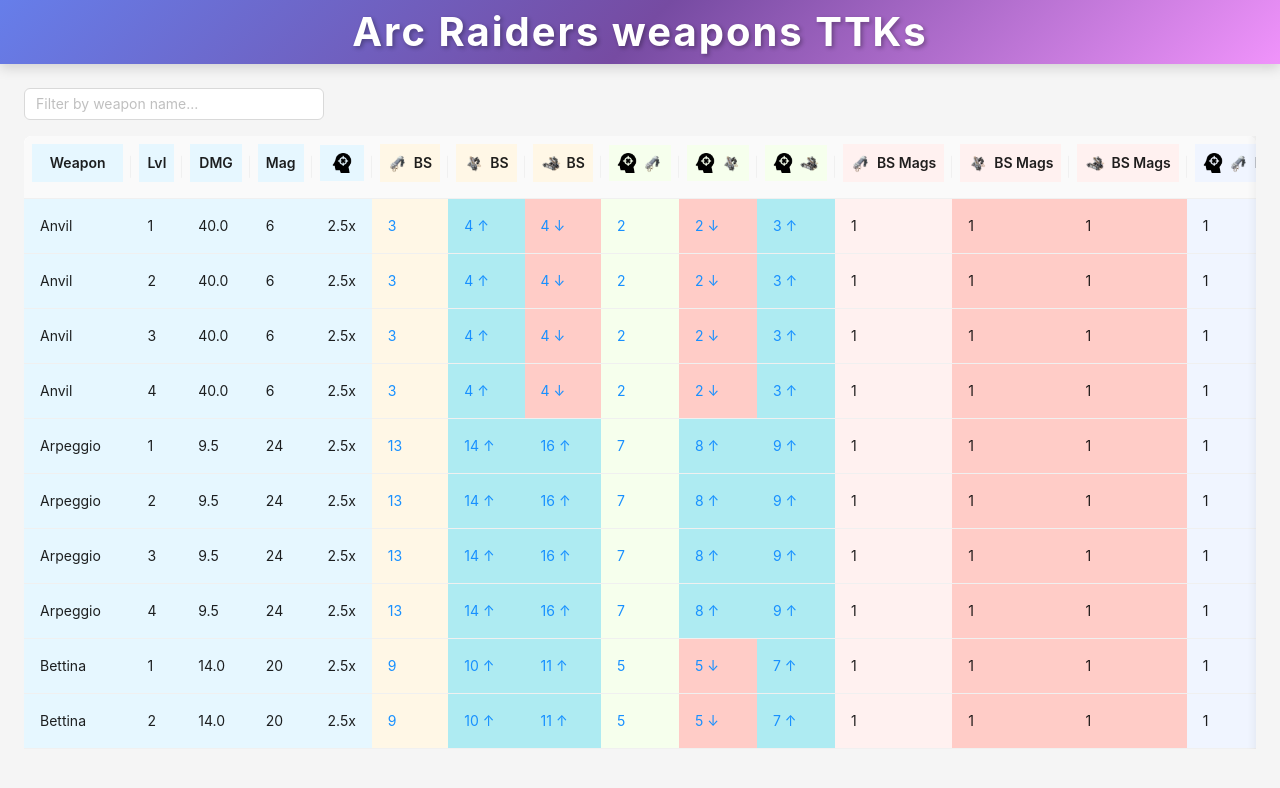
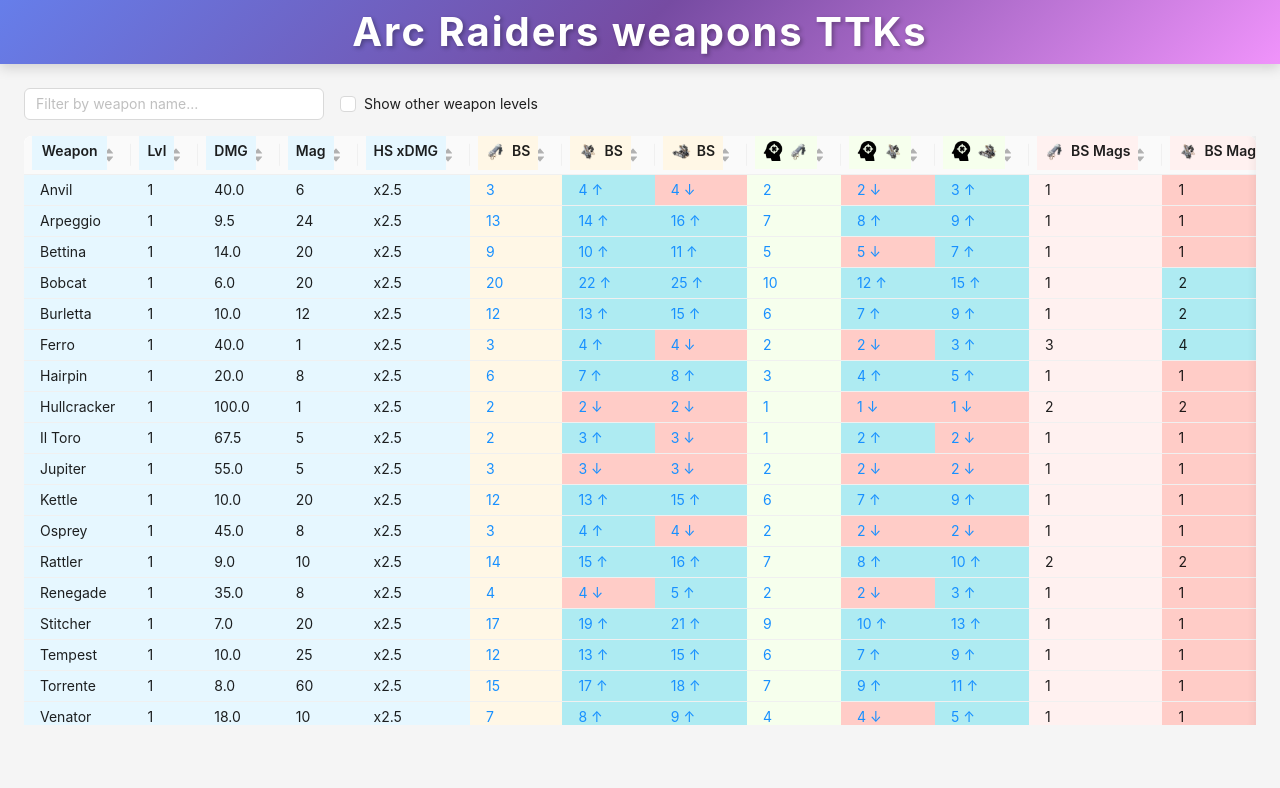
Before and after one commit to Sahabial/arc-raiders-ttks, a React (Vite) app: page / in a window 1280 px wide. Shown: the top 788 px of the page. Built offline with nearby package versions, Linux system fonts and the light colour scheme.

Commit message:
hide same level weapons udner a checkbox add sorting to the table new build

```diff
--- a/package.json
+++ b/package.json
@@ -8,7 +8,7 @@
     "build": "tsc && vite build",
     "build:standalone": "npm run build && node create-standalone.cjs",
     "preview": "vite preview",
-    "lint": "eslint . --ext ts,tsx --report-unused-disable-directives --max-warnings 0",
+    "lint": "eslint . --report-unused-disable-directives --max-warnings 0",
     "lint:style": "stylelint \"**/*.{css,scss}\"",
     "spellcheck": "cspell \"**/*.{ts,tsx,js,jsx,json,md}\"",
     "format": "prettier --write \"**/*.{ts,tsx,js,jsx,json,css,scss,md}\"",
@@ -25,6 +25,7 @@
     "eslint-plugin-react": "^7.37.5",
     "eslint-plugin-react-hooks": "^7.0.1",
     "eslint-plugin-react-refresh": "^0.4.24",
+    "globals": "^16.5.0",
     "prettier": "^3.6.2",
     "stylelint": "^16.25.0",
     "stylelint-config-standard": "^39.0.1",
--- a/src/components/WeaponsTable.tsx
+++ b/src/components/WeaponsTable.tsx
@@ -1,5 +1,6 @@
 import { useState } from 'react';
-import { Table, Input } from 'antd';
+import type { MouseEvent } from 'react';
+import { Table, Input, ConfigProvider, Checkbox } from 'antd';
 import type { ColumnsType } from 'antd/es/table';
 import { weapons } from '../data/weapons';
 import { shields } from '../data/shields';
@@ -50,6 +51,7 @@
 
 const WeaponsTable = () => {
   const [weaponFilter, setWeaponFilter] = useState<string>('');
+  const [showOtherLevels, setShowOtherLevels] = useState<boolean>(false);
 
   const lightShield =
     shields.find(s => {
@@ -161,11 +163,7 @@
     bgColor: string,
     icons?: string | string[]
   ) => {
-    const iconArray = icons
-      ? Array.isArray(icons)
-        ? icons
-        : [icons]
-      : [];
+    const iconArray = icons ? (Array.isArray(icons) ? icons : [icons]) : [];
     return (
       <div
         style={{
@@ -179,7 +177,8 @@
           justifyContent: 'center',
         }}
       >
-        {iconArray.map((icon, index) => (
+        {iconArray.map((icon, index) => {
+          return (
             <img
               key={index}
               src={icon}
@@ -190,7 +189,8 @@
                 objectFit: 'contain',
               }}
             />
-        ))}
+          );
+        })}
         {title && <span>{title}</span>}
       </div>
     );
@@ -267,12 +267,23 @@
     return '';
   };
 
+  // Helper function for sorting numbers with Infinity handling
+  const numberSorter = (a: number, b: number): number => {
+    if (a === Infinity && b === Infinity) return 0;
+    if (a === Infinity) return 1; // Infinity goes to end
+    if (b === Infinity) return -1; // Infinity goes to end
+    return a - b;
+  };
+
   const columns: ColumnsType<TableRow> = [
     {
       title: renderHeader('Weapon', '#e6f7ff'),
       dataIndex: 'weaponName',
       key: 'weaponName',
       fixed: 'left',
+      sorter: (a: TableRow, b: TableRow) => {
+        return a.weaponName.localeCompare(b.weaponName);
+      },
       onCell: () => {
         return { style: getColumnStyle('#e6f7ff') };
       },
@@ -281,6 +292,9 @@
       title: renderHeader('Lvl', '#e6f7ff'),
       dataIndex: 'upgradeLevel',
       key: 'upgradeLevel',
+      sorter: (a: TableRow, b: TableRow) => {
+        return a.upgradeLevel - b.upgradeLevel;
+      },
       render: (level: number) => {
         return level;
       },
@@ -292,6 +306,9 @@
       title: renderHeader('DMG', '#e6f7ff'),
       dataIndex: 'damage',
       key: 'damage',
+      sorter: (a: TableRow, b: TableRow) => {
+        return a.damage - b.damage;
+      },
       render: (damage: number) => {
         return damage.toFixed(1);
       },
@@ -303,16 +320,22 @@
       title: renderHeader('Mag', '#e6f7ff'),
       dataIndex: 'magazineSize',
       key: 'magazineSize',
+      sorter: (a: TableRow, b: TableRow) => {
+        return a.magazineSize - b.magazineSize;
+      },
       onCell: () => {
         return { style: getColumnStyle('#e6f7ff') };
       },
     },
     {
-      title: renderHeader('', '#e6f7ff', headshotIcon),
+      title: renderHeader('HS xDMG', '#e6f7ff'),
       dataIndex: 'headshotMultiplier',
       key: 'headshotMultiplier',
+      sorter: (a: TableRow, b: TableRow) => {
+        return a.headshotMultiplier - b.headshotMultiplier;
+      },
       render: (mult: number) => {
-        return `${mult}x`;
+        return `x${mult}`;
       },
       onCell: () => {
         return { style: getColumnStyle('#e6f7ff') };
@@ -323,6 +346,9 @@
       title: renderHeader('BS', '#fff7e6', lightShieldIcon),
       dataIndex: 'bodyShotsLight',
       key: 'bodyShotsLight',
+      sorter: (a: TableRow, b: TableRow) => {
+        return numberSorter(a.bodyShotsLight, b.bodyShotsLight);
+      },
       onCell: () => {
         return { style: getColumnStyle('#fff7e6') };
       },
@@ -349,6 +375,9 @@
       title: renderHeader('BS', '#fff7e6', mediumShieldIcon),
       dataIndex: 'bodyShotsMedium',
       key: 'bodyShotsMedium',
+      sorter: (a: TableRow, b: TableRow) => {
+        return numberSorter(a.bodyShotsMedium, b.bodyShotsMedium);
+      },
       onCell: (record: TableRow) => {
         return {
           style: getCellStyle(
@@ -386,6 +415,9 @@
       title: renderHeader('BS', '#fff7e6', heavyShieldIcon),
       dataIndex: 'bodyShotsHeavy',
       key: 'bodyShotsHeavy',
+      sorter: (a: TableRow, b: TableRow) => {
+        return numberSorter(a.bodyShotsHeavy, b.bodyShotsHeavy);
+      },
       onCell: (record: TableRow) => {
         return {
           style: getCellStyle(
@@ -424,6 +456,9 @@
       title: renderHeader('', '#f6ffed', [headshotIcon, lightShieldIcon]),
       dataIndex: 'headshotsLight',
       key: 'headshotsLight',
+      sorter: (a: TableRow, b: TableRow) => {
+        return numberSorter(a.headshotsLight, b.headshotsLight);
+      },
       onCell: () => {
         return { style: getColumnStyle('#f6ffed') };
       },
@@ -450,6 +485,9 @@
       title: renderHeader('', '#f6ffed', [headshotIcon, mediumShieldIcon]),
       dataIndex: 'headshotsMedium',
       key: 'headshotsMedium',
+      sorter: (a: TableRow, b: TableRow) => {
+        return numberSorter(a.headshotsMedium, b.headshotsMedium);
+      },
       onCell: (record: TableRow) => {
         return {
           style: getCellStyle(
@@ -487,6 +525,9 @@
       title: renderHeader('', '#f6ffed', [headshotIcon, heavyShieldIcon]),
       dataIndex: 'headshotsHeavy',
       key: 'headshotsHeavy',
+      sorter: (a: TableRow, b: TableRow) => {
+        return numberSorter(a.headshotsHeavy, b.headshotsHeavy);
+      },
       onCell: (record: TableRow) => {
         return {
           style: getCellStyle(
@@ -525,6 +566,9 @@
       title: renderHeader('BS Mags', '#fff1f0', lightShieldIcon),
       dataIndex: 'bodyMagsLight',
       key: 'bodyMagsLight',
+      sorter: (a: TableRow, b: TableRow) => {
+        return numberSorter(a.bodyMagsLight, b.bodyMagsLight);
+      },
       render: (mags: number) => {
         return mags === Infinity ? '∞' : mags.toString();
       },
@@ -536,6 +580,9 @@
       title: renderHeader('BS Mags', '#fff1f0', mediumShieldIcon),
       dataIndex: 'bodyMagsMedium',
       key: 'bodyMagsMedium',
+      sorter: (a: TableRow, b: TableRow) => {
+        return numberSorter(a.bodyMagsMedium, b.bodyMagsMedium);
+      },
       render: (mags: number) => {
         return mags === Infinity ? '∞' : mags.toString();
       },
@@ -553,6 +600,9 @@
       title: renderHeader('BS Mags', '#fff1f0', heavyShieldIcon),
       dataIndex: 'bodyMagsHeavy',
       key: 'bodyMagsHeavy',
+      sorter: (a: TableRow, b: TableRow) => {
+        return numberSorter(a.bodyMagsHeavy, b.bodyMagsHeavy);
+      },
       render: (mags: number) => {
         return mags === Infinity ? '∞' : mags.toString();
       },
@@ -571,6 +621,9 @@
       title: renderHeader('Mags', '#f0f5ff', [headshotIcon, lightShieldIcon]),
       dataIndex: 'headMagsLight',
       key: 'headMagsLight',
+      sorter: (a: TableRow, b: TableRow) => {
+        return numberSorter(a.headMagsLight, b.headMagsLight);
+      },
       render: (mags: number) => {
         return mags === Infinity ? '∞' : mags.toString();
       },
@@ -582,6 +635,9 @@
       title: renderHeader('Mags', '#f0f5ff', [headshotIcon, mediumShieldIcon]),
       dataIndex: 'headMagsMedium',
       key: 'headMagsMedium',
+      sorter: (a: TableRow, b: TableRow) => {
+        return numberSorter(a.headMagsMedium, b.headMagsMedium);
+      },
       render: (mags: number) => {
         return mags === Infinity ? '∞' : mags.toString();
       },
@@ -599,6 +655,9 @@
       title: renderHeader('Mags', '#f0f5ff', [headshotIcon, heavyShieldIcon]),
       dataIndex: 'headMagsHeavy',
       key: 'headMagsHeavy',
+      sorter: (a: TableRow, b: TableRow) => {
+        return numberSorter(a.headMagsHeavy, b.headMagsHeavy);
+      },
       render: (mags: number) => {
         return mags === Infinity ? '∞' : mags.toString();
       },
@@ -615,12 +674,23 @@
   ];
 
   const filteredTableData = tableData.filter(row => {
-    return row.weaponName.toLowerCase().includes(weaponFilter.toLowerCase());
+    const matchesWeaponFilter = row.weaponName
+      .toLowerCase()
+      .includes(weaponFilter.toLowerCase());
+    const matchesLevelFilter = showOtherLevels || row.upgradeLevel === 1;
+    return matchesWeaponFilter && matchesLevelFilter;
   });
 
   return (
     <>
-      <div style={{ marginBottom: '16px' }}>
+      <div
+        style={{
+          marginBottom: '16px',
+          display: 'flex',
+          gap: '16px',
+          alignItems: 'center',
+        }}
+      >
         <Input
           placeholder="Filter by weapon name..."
           value={weaponFilter}
@@ -630,7 +700,24 @@
           allowClear
           style={{ maxWidth: '300px' }}
         />
+        <Checkbox
+          checked={showOtherLevels}
+          onChange={e => {
+            setShowOtherLevels(e.target.checked);
+          }}
+        >
+          Show other weapon levels
+        </Checkbox>
       </div>
+      <ConfigProvider
+        theme={{
+          components: {
+            Table: {
+              cellPaddingBlock: 4,
+            },
+          },
+        }}
+      >
         <Table
           dataSource={filteredTableData}
           columns={columns}
@@ -643,15 +730,16 @@
               style: {
                 cursor: 'default',
               },
-            onMouseEnter: (e: React.MouseEvent<HTMLTableRowElement>) => {
+              onMouseEnter: (e: MouseEvent<HTMLTableRowElement>) => {
                 e.currentTarget.style.backgroundColor = '#f5f5f5';
               },
-            onMouseLeave: (e: React.MouseEvent<HTMLTableRowElement>) => {
+              onMouseLeave: (e: MouseEvent<HTMLTableRowElement>) => {
                 e.currentTarget.style.backgroundColor = '';
               },
             };
           }}
         />
+      </ConfigProvider>
       {modalState.weaponUpgrade && (
         <ShotsBreakdownModal
           open={modalState.open}
```
Also changed, not shown: eslint.config.js (added, +64 -0 lines), .eslintrc.cjs (deleted), 4 other files (tests, documents, lock files or other folders). Lines whose indentation alone changed are shown as unchanged.
